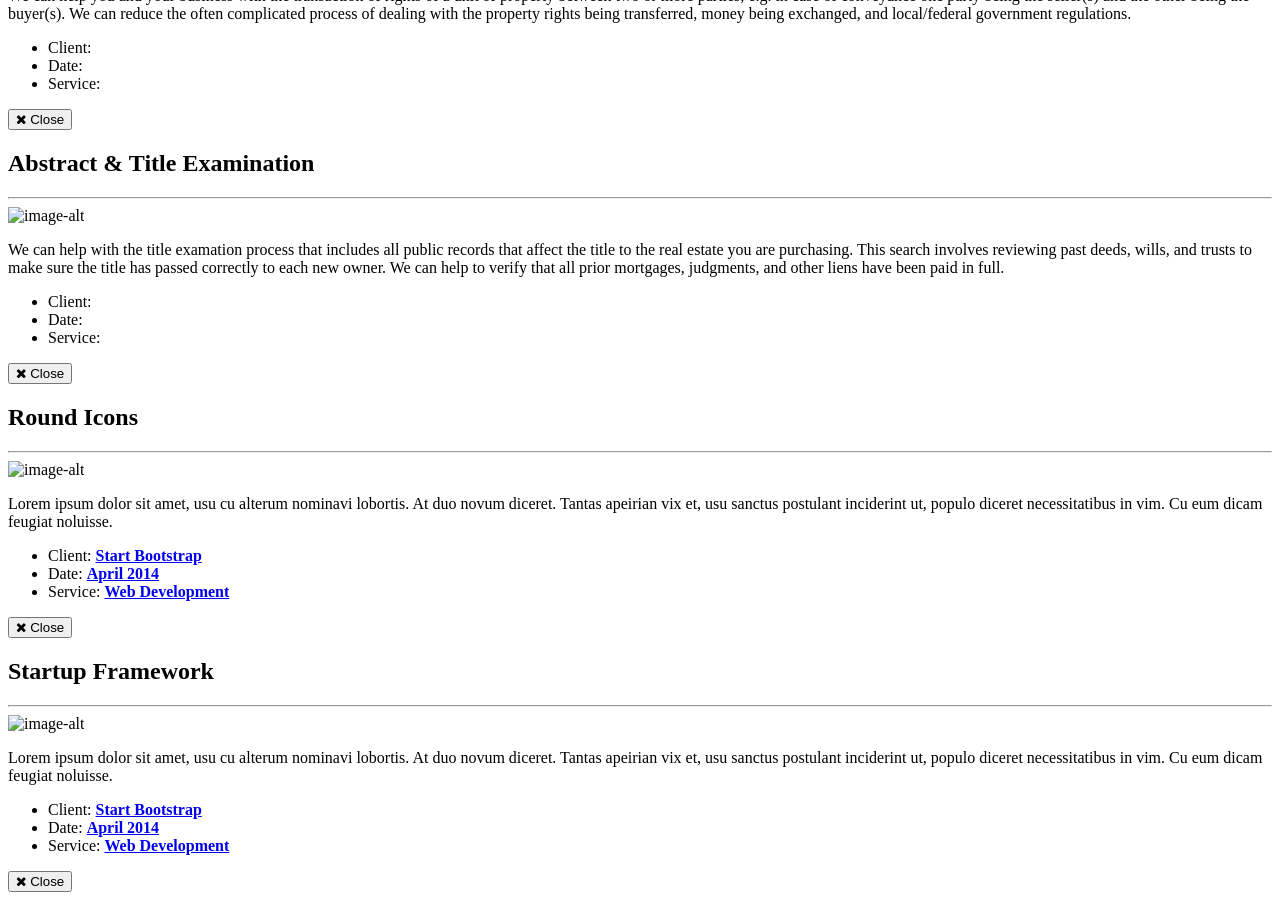
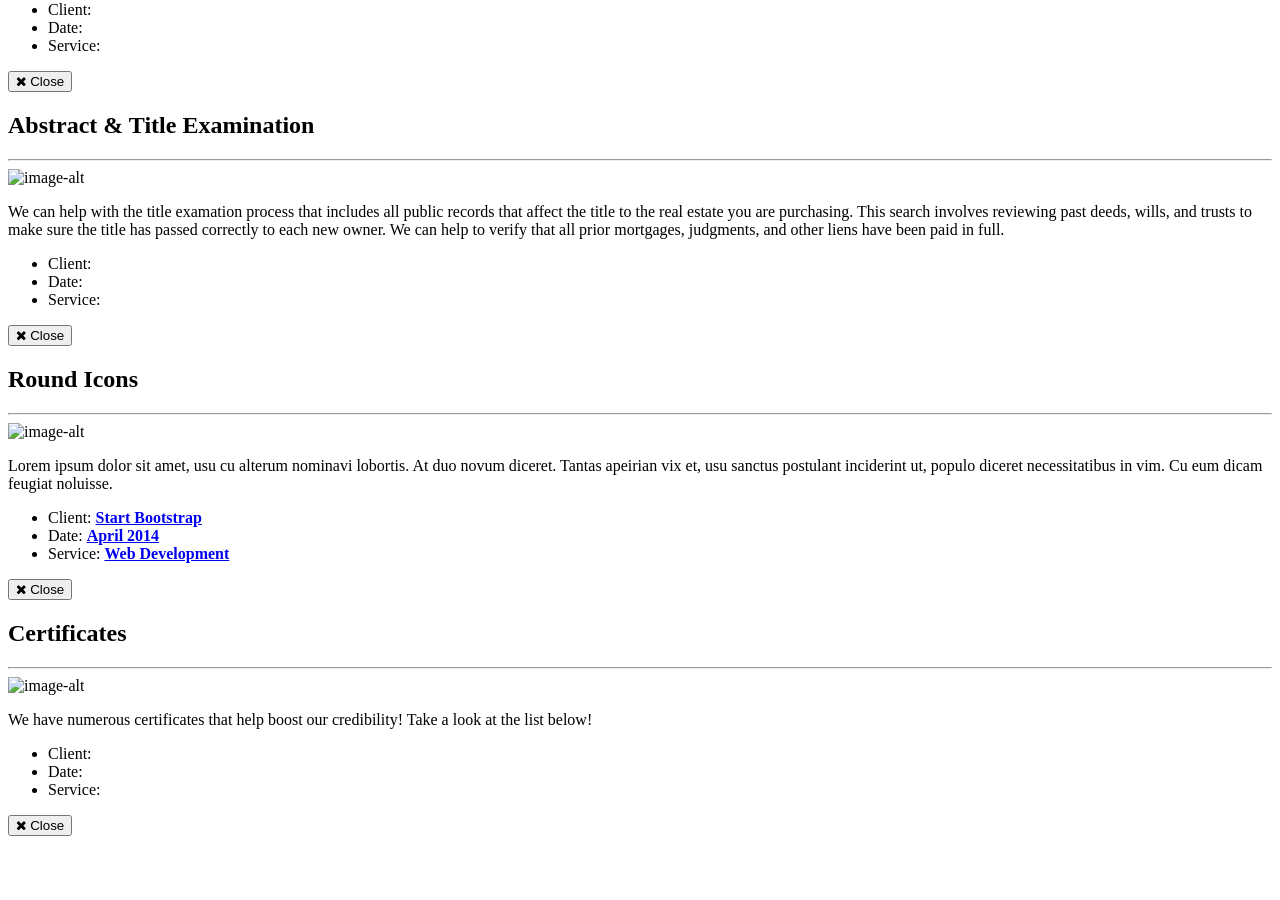
Before and after one commit to MainStreetTitleDeveloper/mainstreettitledeveloper.github.io, a Jekyll site: the page built from _posts/2014-07-14-project-5.markdown, in a window 1280 px wide and 900 px high, scrolled down 5170 px. Built offline with Jekyll 4.4.1, drawn with Linux system fonts in a browser that asks for light colours; some web fonts are replaced; after the commit the page ends 6014 px from its top, so only the background shows below that; some of the changed text lies outside the part shown.

Commit message:
Update 2014-07-14-project-5.markdown

```diff
--- a/_posts/2014-07-14-project-5.markdown
+++ b/_posts/2014-07-14-project-5.markdown
@@ -1,15 +1,15 @@
 ---
-title: Startup Framework
-subtitle: Website Design
+title: Certificates
+subtitle:
 layout: default
 modal-id: 5
 date: 2014-07-14
 img: startup-framework.png
 thumbnail: startup-framework-thumbnail.png
 alt: image-alt
-project-date: April 2014
-client: Start Bootstrap
-category: Web Development
-description: Lorem ipsum dolor sit amet, usu cu alterum nominavi lobortis. At duo novum diceret. Tantas apeirian vix et, usu sanctus postulant inciderint ut, populo diceret necessitatibus in vim. Cu eum dicam feugiat noluisse.
+project-date:
+client:
+category:
+description: We have numerous certificates that help boost our credibility! Take a look at the list below!
 
 ---
```
